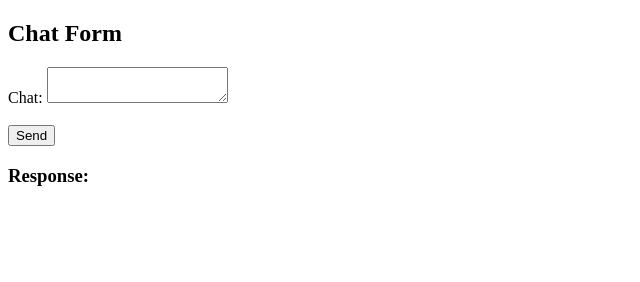
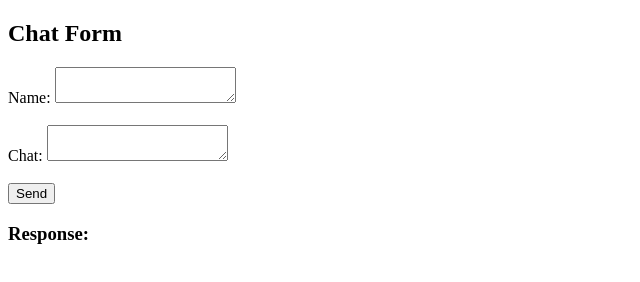
Before and after one commit to muhammadzaini213/Mari_Iochi, a website: page test.html in a window 1280 px wide. Shown: the whole page, without its empty margins (0-640 px from the left). Drawn offline with Linux system fonts and the light colour scheme.

Commit message:
Update test.html

```diff
--- a/test.html
+++ b/test.html
@@ -8,6 +8,8 @@
 <body>
     <h2>Chat Form</h2>
     <form id="chatForm" onsubmit="sendChat(event)">
+<label for="name">Name:</label>
+        <textarea id="name" name="name" required></textarea><br><br>
         <label for="chat">Chat:</label>
         <textarea id="chat" name="chat" required></textarea><br><br>
         <button type="submit">Send</button>
```
